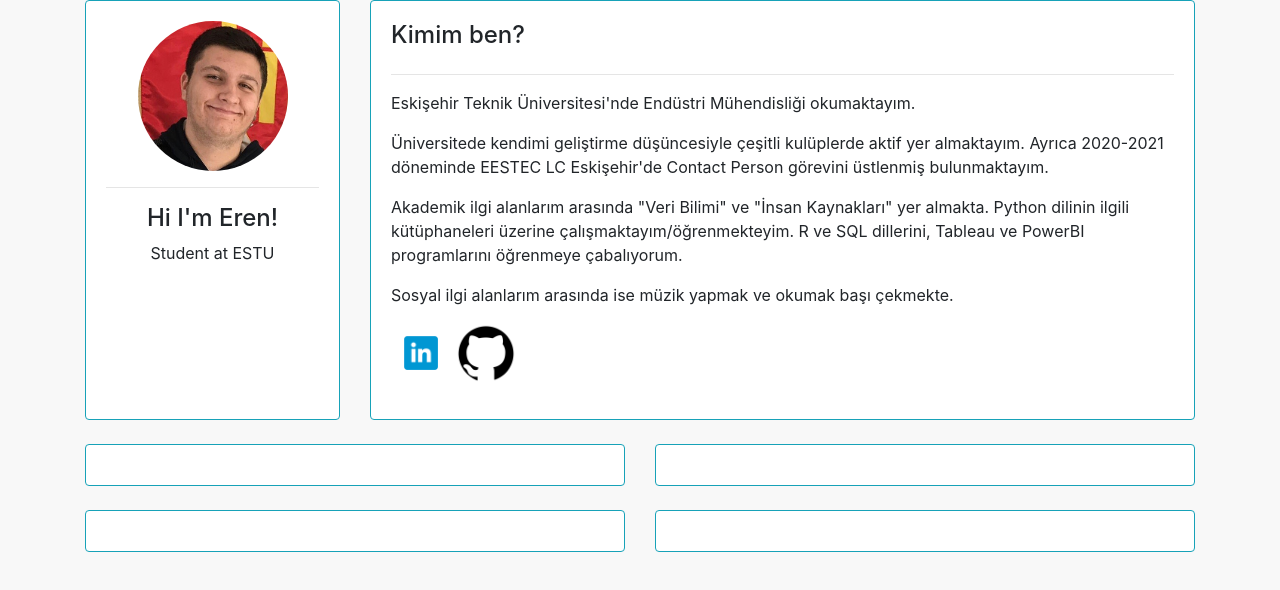
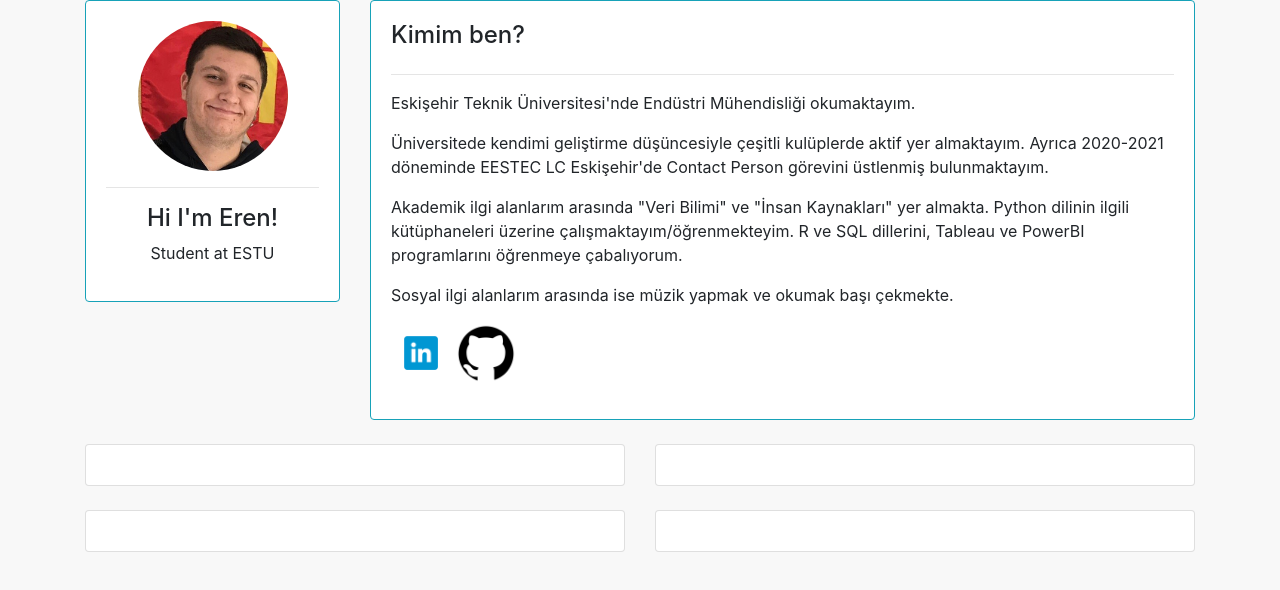
Before and after one commit to eren-darici/eren-darici.github.io, a plain HTML site: page index/index.html in a window 1280 px wide. Drawn offline with nearby package versions, Linux system fonts and the light colour scheme.

Commit message:
Changes on HTML

```diff
--- a/index.html
+++ b/index/index.html
@@ -11,15 +11,15 @@
 
         <div class="row">
             <div class = "col-md-3">
-                <div class="card card-body h-100 border-info" id="profile-wrapper">
-                    <img id = "profile-pic" src="staticfiles/images/photo.png" class ="img-fluid">
+                <div class="card card-body border-info" id="profile-wrapper">
+                    <img id = "profile-pic" src="staticfiles/images/photo.png">
                     <hr>
                     <h4>Hi I'm Eren!</h4>
                     <p>Student at ESTU</p>
                 </div>
             </div>
             <div class = "col-md-9">
-                <div class="card card-body h-100 border-info">
+                <div class="card card-body border-info">
                     <h4>Kimim ben?</h4>
                     <hr>
                     <p>Eskişehir Teknik Üniversitesi'nde Endüstri Mühendisliği okumaktayım.</p>
@@ -43,10 +43,10 @@
 
         <div class="row">
             <div class = "col-md-6">
-                <div class="card card-body h-100 border-info"></div>
+                <div class="card card-body"></div>
             </div>
             <div class = "col-md-6">
-                <div class="card card-body h-100 border-info"></div>
+                <div class="card card-body"></div>
             </div>
         </div>
 
@@ -54,11 +54,11 @@
 
         <div class="row">
                 <div class = "col-md-6">
-                    <div class="card card-body h-100 border-info"></div>
+                    <div class="card card-body"></div>
                 </div>
 
                 <div class = "col-md-6">
-                    <div class="card card-body h-100 border-info"></div>
+                    <div class="card card-body"></div>
                 </div>
         </div>
 
```
Also changed, not shown: index/staticfiles/css/main.css (renamed from staticfiles/css/main.css), index/staticfiles/images/github.png (renamed from staticfiles/images/github.png), index/staticfiles/images/linkedin.png (renamed from staticfiles/images/linkedin.png), index/staticfiles/images/photo.png (renamed from staticfiles/images/photo.png).
